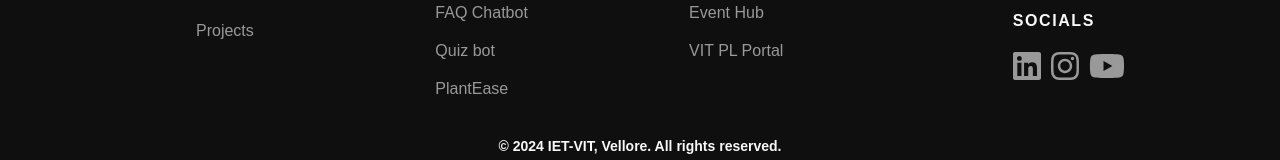
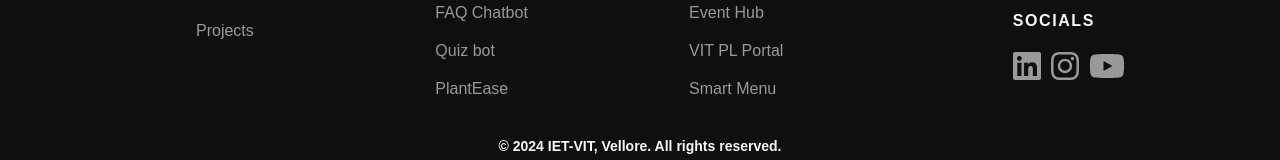
Before and after one commit to GokulAnithaNandakumar/SummerProgramPersonel, a React (Vite) app: page /projects/1 in a window 1280 px wide. Shown: the part 243-403 px from the top of the page. Built offline with nearby package versions, Linux system fonts and the light colour scheme.

Commit message:
mod footer

```diff
--- a/src/components/Footer/index.jsx
+++ b/src/components/Footer/index.jsx
@@ -33,6 +33,7 @@ const Footer = () => {
                 <li><Link to="/projects/attendance-app">Attendance App</Link></li>
                 <li><Link to="/projects/event-hub">Event Hub</Link></li>
                 <li><Link to="/projects/vit-pl-portal">VIT PL Portal</Link></li>
+                <li><Link to="/projects/smart-menu">Smart Menu</Link></li>
               </ul>
             </div>
           </div>
```
